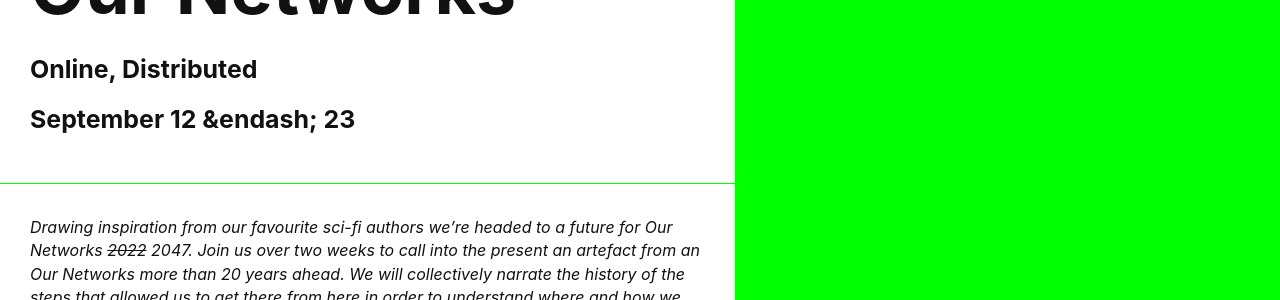
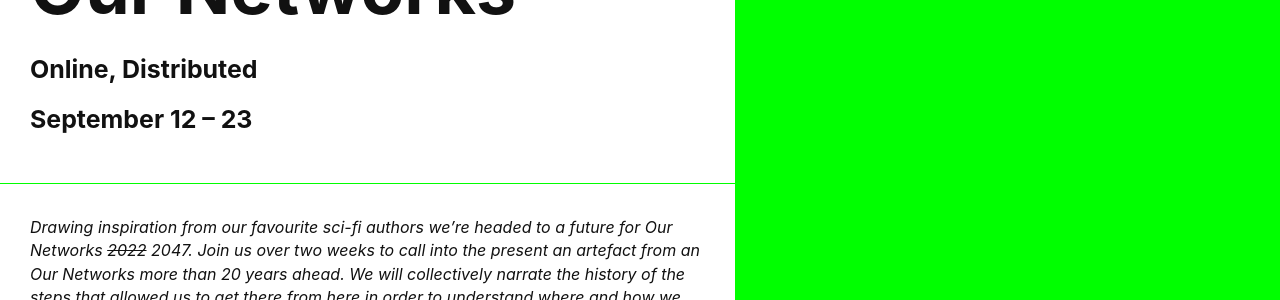
Before and after one commit to ournetworks/ournetworks.ca, a Jekyll site: the page built from index.md, in a window 1280 px wide and 1318 px high. Shown: the part 230-530 px from the top of the window. Built offline with Jekyll 4.4.1, drawn with Linux system fonts in a browser that asks for light colours.

Commit message:
a real endash

```diff
--- a/_includes/2022-hero.html
+++ b/_includes/2022-hero.html
@@ -3,7 +3,7 @@
   <header>
     <h1 class="heading-1 mb-0 mt-0">Our Networks</h1>
     <h2 class="heading-3 mb-0">Online, Distributed</h2>
-    <h2 class="heading-3 mb-0">September 12 &endash; 23</h2>
+    <h2 class="heading-3 mb-0">September 12 &ndash; 23</h2>
  </header>
   </div>
 </div>
```
